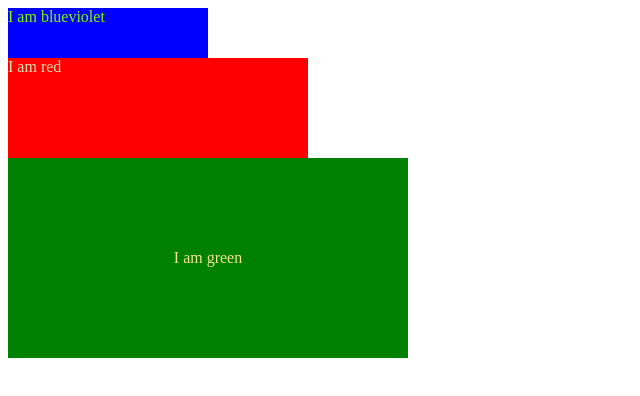
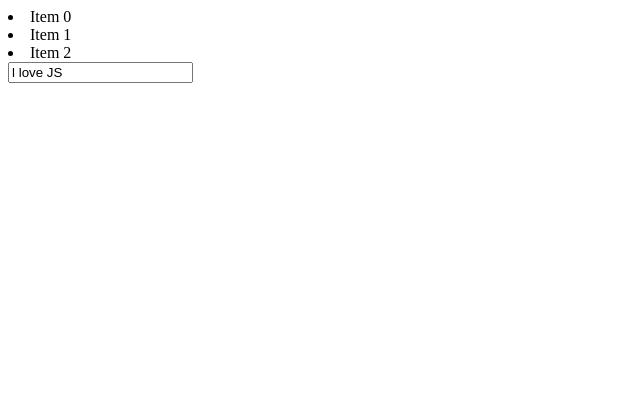
Before and after one commit to almasbekkyzyelnura/okurmen_js_lesson_12_elnura_almasbekkyzy, a plain HTML site: page index.html in a window 1280 px wide. Shown: the whole page, without its empty margins (0-640 px from the left). Drawn offline with nearby package versions, Linux system fonts and the light colour scheme.

Commit message:
Added jquery kod

```diff
--- a/index.html
+++ b/index.html
@@ -7,7 +7,16 @@
     <link rel="stylesheet" href="./style.css">
 </head>
 <body>
-    <div id="container"></div>
+
+    <div id="container">
+    <ui>
+        <li class="List-item"></li>
+        <li class="List-item"></li>
+        <li class="List-item"></li>
+
+    </ui>
+</div>
+<input type="text" placeholder="Enter value" value="i am beautufil gril"/>
     <script src="https://code.jquery.com/jquery-3.7.1.min.js" integrity="sha256-/JqT3SQfawRcv/BIHPThkBvs0OEvtFFmqPF/lYI/Cxo=" crossorigin="anonymous"></script>
     <script src="./index.js"></script>
 </body>
--- a/index.js
+++ b/index.js
@@ -1,4 +1,4 @@
-document.addEventListener('DOMContentLoaded', () => {
+/*document.addEventListener('DOMContentLoaded', () => {
     function createElementToContainer(text , className) {
     const container = document.getElementById('container');
    // const container = document.querySelector('#container');
@@ -13,4 +13,31 @@ createElementToContainer('I am blueviolet ', 'container-child-1');
 createElementToContainer('I am red ', 'container-child-2');
 createElementToContainer('I am green', 'container-child-3');
 
+});    */
+
+
+
+
+
+
+
+$(function () {
+    function createElementToContainer(text, className) {
+        const container = $('#container');
+        const newElement = $(`<div class="${className}">${text}</div>`);
+        container.append(newElement);
+    }
+   // createElementToContainer('I am blueviolet ', 'container-child-1');
+   // createElementToContainer('I am red ', 'container-child-2');
+   // createElementToContainer('I am green', 'container-child-3');
+
+
+    const Listitem = $('.List-item');
+
+    Listitem.each(function (index) {
+        $(this).text(`Item ${index}`)
+    });
+const input = $('input[type="text"]');
+
+console.log(input.val('l love JS'));
 });
--- a/style.css
+++ b/style.css
@@ -20,3 +20,7 @@
     justify-content: center;
     align-items: center;
 }
+.list-item{
+    color: brown;
+    font-size: 30px;
+}
```
